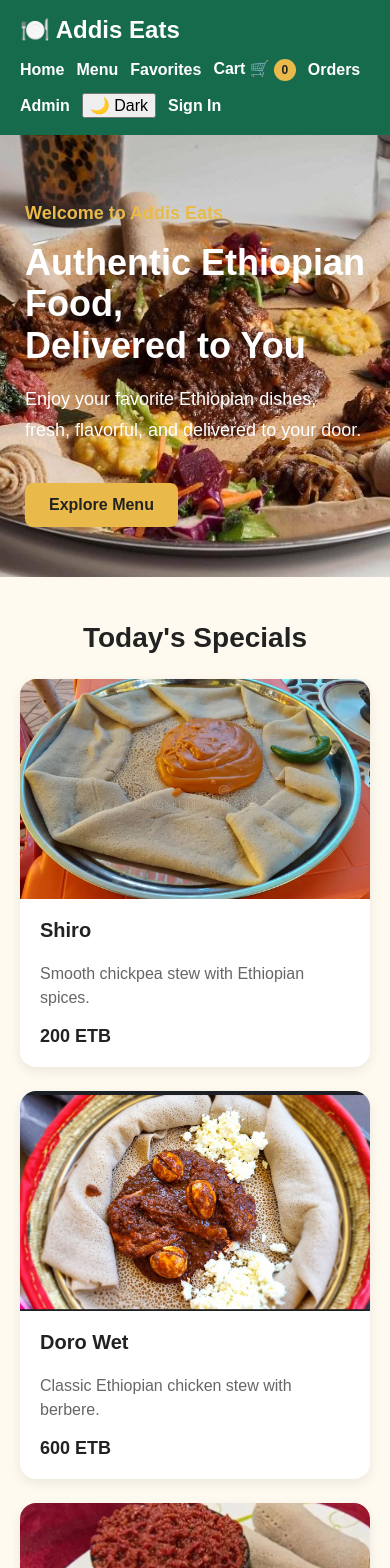
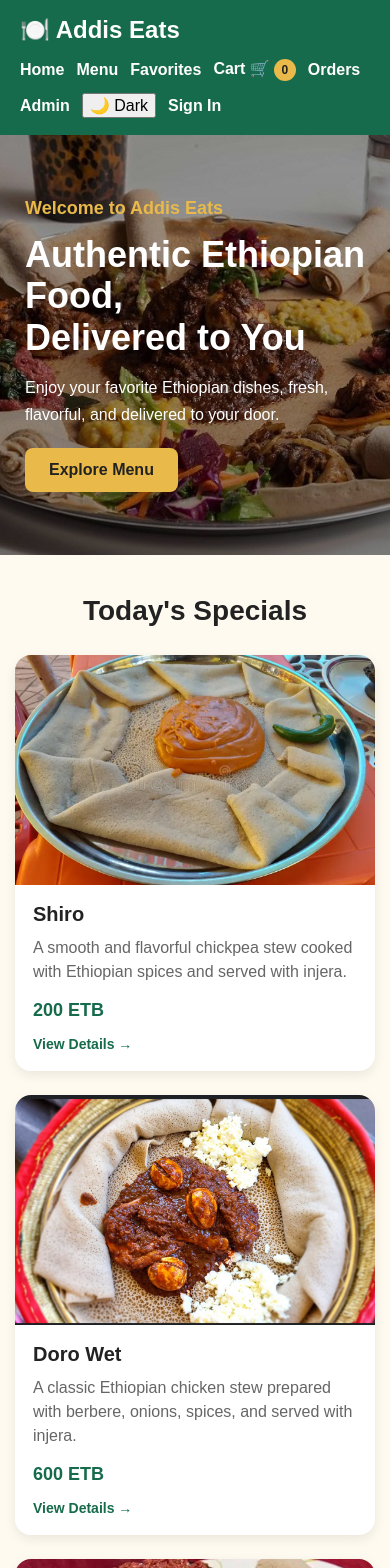
Before and after one commit to birhanukiros-tech/addis-eats-react, a React (Vite) app in the folder module-03-react-nextjs/Projects/addis_eats_react/: page / in a window 390 px wide. Shown: the top 1568 px of the page. Built offline with nearby package versions, Linux system fonts and the light colour scheme.

Commit message:
fix and polish home page

```diff
--- a/module-03-react-nextjs/Projects/addis_eats_react/src/Home.jsx
+++ b/module-03-react-nextjs/Projects/addis_eats_react/src/Home.jsx
@@ -1,29 +1,28 @@
+import { useEffect, useState } from "react";
 import { Link } from "react-router-dom";
+import getDishes from "./api/dishes";
 
 function Home() {
-  const specialDishes = [
-    {
-      id: 1,
-      name: "Shiro",
-      price: 200,
-      image: "/images/shiro.png",
-      description: "Smooth chickpea stew with Ethiopian spices.",
-    },
-    {
-      id: 4,
-      name: "Doro Wet",
-      price: 600,
-      image: "/images/doro_wet.png",
-      description: "Classic Ethiopian chicken stew with berbere.",
-    },
-    {
-      id: 5,
-      name: "Kitfo",
-      price: 500,
-      image: "/images/kitfo.png",
-      description: "Finely minced beef seasoned with Ethiopian spices.",
-    },
-  ];
+  const [dishes, setDishes] = useState([]);
+
+  useEffect(() => {
+    async function loadDishes() {
+      try {
+        const data = await getDishes();
+        setDishes(data);
+      } catch (error) {
+        console.error("Failed to load home dishes:", error);
+      }
+    }
+
+    loadDishes();
+  }, []);
+
+  const specialIds = [1, 4, 5];
+
+  const specialDishes = dishes.filter((dish) =>
+    specialIds.includes(Number(dish.id)),
+  );
 
   return (
     <div className="home-page">
@@ -31,14 +30,20 @@ function Home() {
         <div className="hero-content">
           <p className="hero-eyebrow">Welcome to Addis Eats</p>
 
-          <h1>Authentic Ethiopian Food,<br />Delivered to You</h1>
+          <h1>
+            Authentic Ethiopian Food,
+            <br />
+            Delivered to You
+          </h1>
 
           <p className="hero-description">
             Enjoy your favorite Ethiopian dishes, fresh, flavorful, and
             delivered to your door.
           </p>
 
-          <Link to="/menu" className="hero-button">Explore Menu</Link>
+          <Link to="/menu" className="hero-button">
+            Explore Menu
+          </Link>
         </div>
       </section>
 
@@ -47,7 +52,11 @@ function Home() {
 
         <div className="specials-grid">
           {specialDishes.map((dish) => (
-            <article className="special-card" key={dish.id}>
+            <Link
+              to={`/menu/${dish.id}`}
+              className="special-card"
+              key={dish.id}
+            >
               <img src={dish.image} alt={dish.name} />
 
               <div className="special-card-content">
@@ -56,8 +65,10 @@ function Home() {
                 <p>{dish.description}</p>
 
                 <strong>{dish.price} ETB</strong>
+
+                <span>View Details →</span>
               </div>
-            </article>
+            </Link>
           ))}
         </div>
       </section>
@@ -66,14 +77,16 @@ function Home() {
         <h2>Explore Our Menu</h2>
 
         <div className="category-links">
-          <Link to="/menu?category=fasting">Fasting</Link>
+          <Link to="/menu?category=fast">Fasting</Link>
 
-          <Link to="/menu?category=non-fasting">Non-Fasting</Link>
+          <Link to="/menu?category=non-fast">Non-Fasting</Link>
 
           <Link to="/menu?category=drinks">Drinks</Link>
         </div>
 
-        <Link to="/menu" className="browse-menu-button">Browse Full Menu</Link>
+        <Link to="/menu" className="browse-menu-button">
+          Browse Full Menu
+        </Link>
       </section>
     </div>
   );
--- a/module-03-react-nextjs/Projects/addis_eats_react/src/index.css
+++ b/module-03-react-nextjs/Projects/addis_eats_react/src/index.css
@@ -195,15 +195,21 @@ select {
   min-height: 100%;
 }
 
+/* ---------------------------------------------------------
+   HERO
+   --------------------------------------------------------- */
+
 .hero {
   min-height: 500px;
   display: flex;
   align-items: center;
   padding: 70px 60px;
   background-image:
-    linear-gradient(rgba(0, 0, 0, 0), rgba(0, 0, 0, 0)),
+    linear-gradient(
+      rgba(0, 0, 0, 0.28),
+      rgba(0, 0, 0, 0.45)
+    ),
     url("/images/hero-food.jpg");
-
   background-size: cover;
   background-position: center;
   background-repeat: no-repeat;
@@ -215,6 +221,7 @@ select {
 }
 
 .hero-eyebrow {
+  margin: 0 0 12px;
   color: var(--color-accent);
   font-weight: bold;
   font-size: var(--font-size-lg);
@@ -228,6 +235,7 @@ select {
 
 .hero-content > p:not(.hero-eyebrow) {
   max-width: 550px;
+  margin-bottom: 0;
   line-height: 1.7;
   font-size: var(--font-size-lg);
 }
@@ -242,22 +250,31 @@ select {
   color: var(--color-text);
   text-decoration: none;
   font-weight: bold;
-}
+  transition:
+    transform 0.2s ease,
+    box-shadow 0.2s ease,
+    background-color 0.2s ease;
+}
+
+.hero-button:hover,
+.browse-menu-button:hover {
+  transform: translateY(-2px);
+  box-shadow: 0 6px 16px rgba(0, 0, 0, 0.15);
+}
+
+/* ---------------------------------------------------------
+   TODAY'S SPECIALS
+   --------------------------------------------------------- */
 
 .specials {
   max-width: 1200px;
   margin: 0 auto;
-  padding: 45px 20px 25px;
-}
-.home-categories {
-  max-width: 1200px;
-  margin: 0 auto;
-  padding: 20px 20px 45px;
+  padding: 55px 20px 30px;
 }
 
 .specials h2,
 .home-categories h2 {
-  margin: 0 0 25px;
+  margin: 0 0 28px;
   font-size: var(--font-size-2xl);
   text-align: center;
 }
@@ -268,37 +285,90 @@ select {
   gap: 24px;
 }
 
+/* Special card is now a Link */
 .special-card {
+  display: block;
   overflow: hidden;
-
   background: var(--color-surface);
   border-radius: var(--radius-lg);
-
   box-shadow: var(--shadow-card);
-}
+  color: var(--color-text);
+  text-decoration: none;
+
+  transition:
+    transform 0.25s ease,
+    box-shadow 0.25s ease;
+}
+
+.special-card:hover {
+  transform: translateY(-5px);
+  box-shadow: 0 10px 24px rgba(0, 0, 0, 0.14);
+}
+
+/* Image */
 
 .special-card img {
   width: 100%;
   height: 220px;
   object-fit: cover;
-}
+
+  transition: transform 0.3s ease;
+}
+
+.special-card:hover img {
+  transform: scale(1.03);
+}
+
+/* Card content */
 
 .special-card-content {
   padding: 20px;
 }
 
 .special-card-content h3 {
-  margin-top: 0;
+  margin: 0 0 10px;
+  color: var(--color-text);
   font-size: var(--font-size-xl);
 }
 
 .special-card-content p {
+  min-height: 72px;
+  margin: 0 0 16px;
   color: var(--color-muted);
   line-height: 1.5;
 }
 
 .special-card-content strong {
+  display: block;
+  margin-bottom: 14px;
+  color: var(--color-primary);
   font-size: var(--font-size-lg);
+}
+
+/* View details */
+
+.special-card-content span {
+  display: inline-block;
+  color: var(--color-primary);
+  font-size: var(--font-size-sm);
+  font-weight: bold;
+  transition:
+    color 0.2s ease,
+    transform 0.2s ease;
+}
+
+.special-card:hover .special-card-content span {
+  color: var(--color-accent);
+}
+
+/* ---------------------------------------------------------
+   HOME CATEGORIES
+   --------------------------------------------------------- */
+
+.home-categories {
+  max-width: 1200px;
+  margin: 0 auto;
+  padding: 25px 20px 55px;
 }
 
 .category-links {
@@ -315,18 +385,93 @@ select {
   color: var(--color-primary);
   text-decoration: none;
   font-weight: bold;
+
+  transition:
+    background-color 0.2s ease,
+    color 0.2s ease,
+    transform 0.2s ease;
 }
 
 .category-links a:hover {
   background: var(--color-primary);
   color: white;
+  transform: translateY(-2px);
 }
 
 .browse-menu-button {
   display: block;
   width: fit-content;
-  margin: 25px auto 0;
-}
+  margin: 28px auto 0;
+}
+
+/* ---------------------------------------------------------
+   HOME MOBILE
+   --------------------------------------------------------- */
+
+@media (max-width: 900px) {
+  .specials-grid {
+    grid-template-columns: repeat(2, 1fr);
+  }
+}
+
+@media (max-width: 768px) {
+  .hero {
+    min-height: 420px;
+    padding: 50px 25px;
+  }
+
+  .hero h1 {
+    font-size: 36px;
+  }
+}
+
+@media (max-width: 600px) {
+  .hero {
+    min-height: 400px;
+    padding: 45px 20px;
+  }
+
+  .hero h1 {
+    font-size: 32px;
+  }
+
+  .hero-content > p:not(.hero-eyebrow) {
+    font-size: var(--font-size-base);
+  }
+
+  .specials {
+    padding: 40px 15px 25px;
+  }
+
+  .specials-grid {
+    grid-template-columns: 1fr;
+  }
+
+  .special-card img {
+    height: 230px;
+  }
+
+  .special-card-content {
+    padding: 18px;
+  }
+
+  .special-card-content p {
+    min-height: auto;
+  }
+
+  .home-categories {
+    padding: 20px 15px 45px;
+  }
+
+  .category-links {
+    gap: 10px;
+  }
+
+  .category-links a {
+    padding: 11px 18px;
+  }
+}
+
 
 /* =========================================================
    9. MENU PAGE
```
